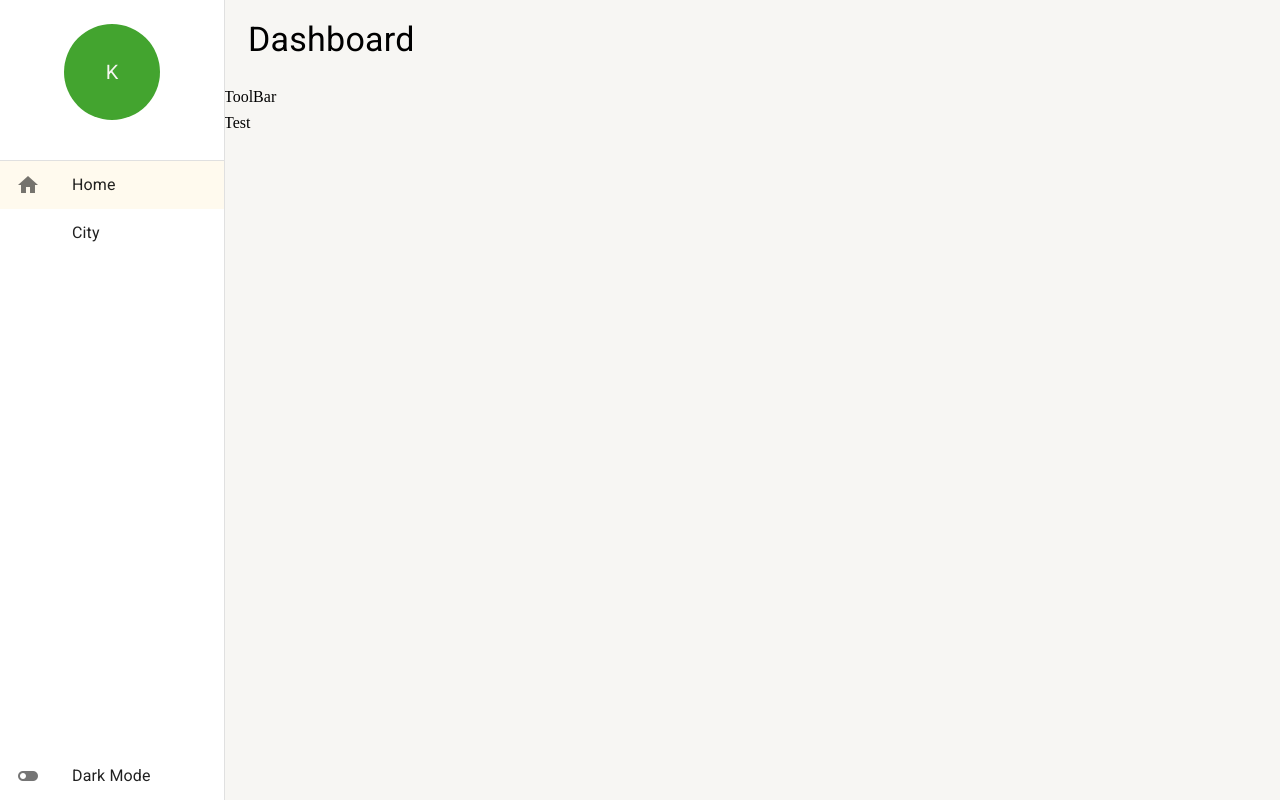
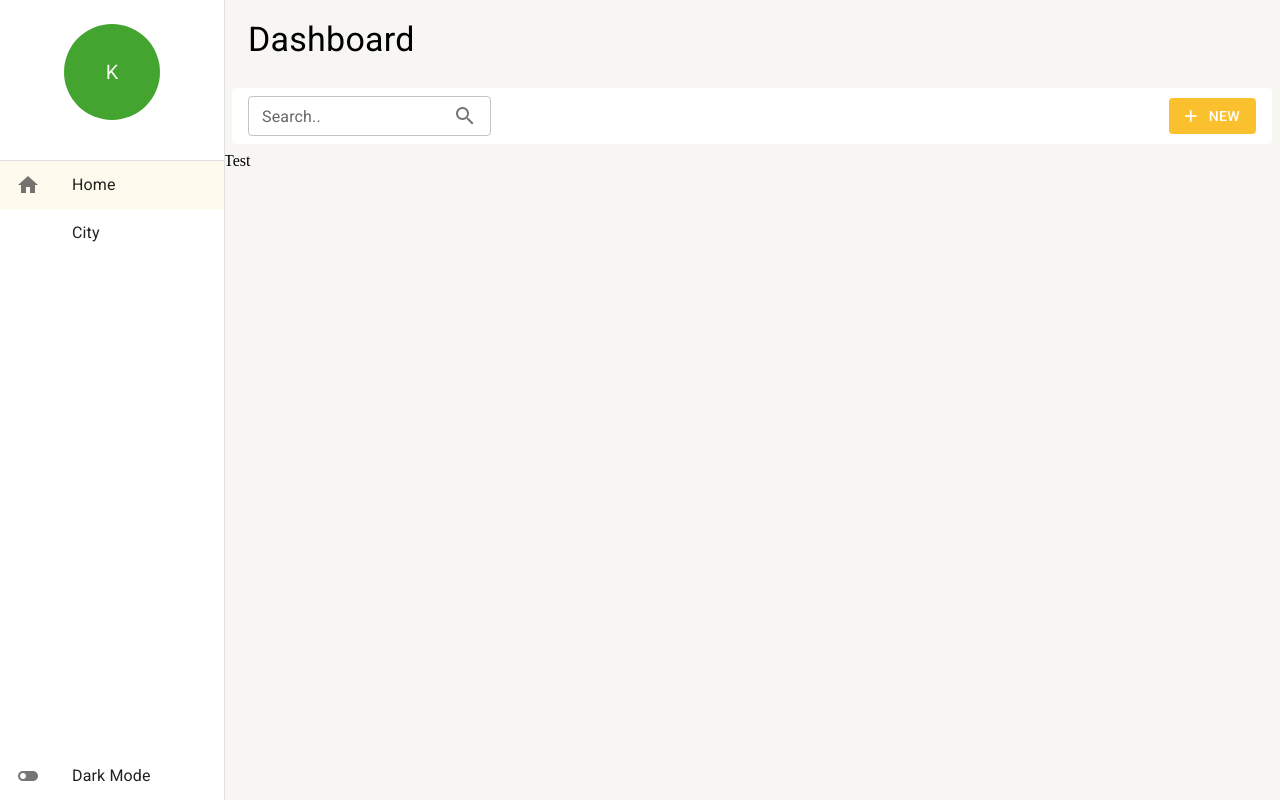
Before and after one commit to kirksahdo/city-count, a React (Create React App) app: page / in a window 1280 px wide. Built offline with nearby package versions, Linux system fonts and the light colour scheme.

Commit message:
feat: add toolbar

```diff
--- a/src/pages/Dashboard/index.tsx
+++ b/src/pages/Dashboard/index.tsx
@@ -1,8 +1,30 @@
+import { useState, useCallback } from 'react';
+
 import { BasePageLayout } from '../../shared/layouts';
+import { AppBar } from '../../shared/components';
 
 export const Dashboard: React.FC = () => {
+  const [searchText, setSearchText] = useState('');
+
+  const handleSearch =  useCallback((newText: string) => {
+    setSearchText(newText);
+  }, []);
+
+  const handleAdd = useCallback(() => {
+    console.log('Add');
+  }, []);
+
   return (
-    <BasePageLayout title="Dashboard" toolBar={<>ToolBar</>}>
+    <BasePageLayout
+      title="Dashboard"
+      toolBar={
+        <AppBar
+          searchText={searchText}
+          onChangeSearchText={handleSearch}
+          onClickAdd={handleAdd}
+          showInputSearch
+        />
+      }>
       Test
     </BasePageLayout>
   );
--- /dev/null
+++ b/src/shared/components/AppBar/index.tsx
@@ -0,0 +1,59 @@
+import {
+  Box,
+  Button,
+  Icon,
+  InputAdornment,
+  Paper,
+  TextField,
+  useTheme,
+} from '@mui/material';
+
+import { IAppBarProps } from './interfaces';
+
+export const AppBar: React.FC<IAppBarProps> = ({
+  searchText = '',
+  showInputSearch = false,
+  onChangeSearchText,
+  onClickAdd
+}) => {
+  const theme = useTheme();
+
+  return (
+    <Box
+      component={Paper}
+      display="flex"
+      alignItems="center"
+      justifyContent="space-between"
+      elevation={0}
+      gap={1}
+      height={theme.spacing(5)}
+      marginX={1}
+      padding={1}
+      paddingX={2}>
+      {showInputSearch && (
+        <TextField
+          type="search"
+          label="Search.."
+          size="small"
+          value={searchText}
+          onChange={(e) => onChangeSearchText?.(e.target.value)}
+          InputProps={{
+            endAdornment: (
+              <InputAdornment position="end">
+                <Icon>search</Icon>
+              </InputAdornment>
+            ),
+          }}
+        />
+      )}
+      <Button
+        color="primary"
+        disableElevation
+        variant="contained"
+        startIcon={<Icon>add</Icon>}
+        onClick={onClickAdd}>
+        New
+      </Button>
+    </Box>
+  );
+};
--- /dev/null
+++ b/src/shared/components/AppBar/interfaces.ts
@@ -0,0 +1,6 @@
+export interface IAppBarProps {
+  searchText?: string;
+  showInputSearch?: boolean;
+  onChangeSearchText?: (newText: string) => void
+  onClickAdd?: () => void
+}
--- a/src/shared/components/index.ts
+++ b/src/shared/components/index.ts
@@ -1 +1,2 @@
 export * from './LateralMenu';
+export * from './AppBar';
```
